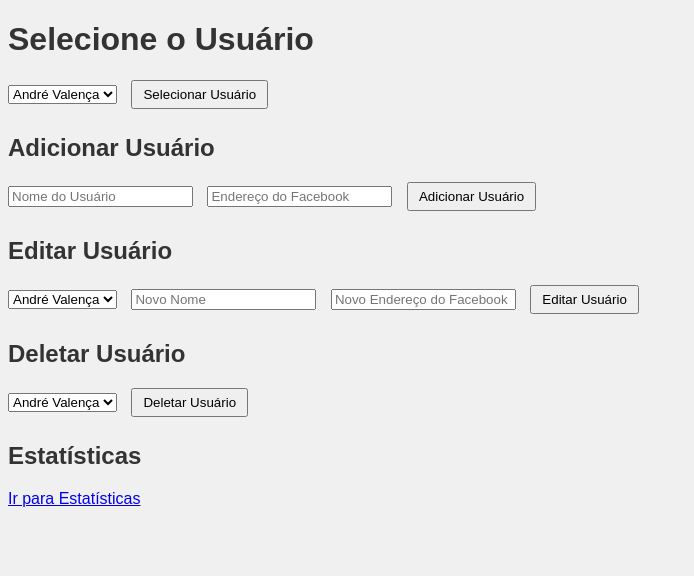
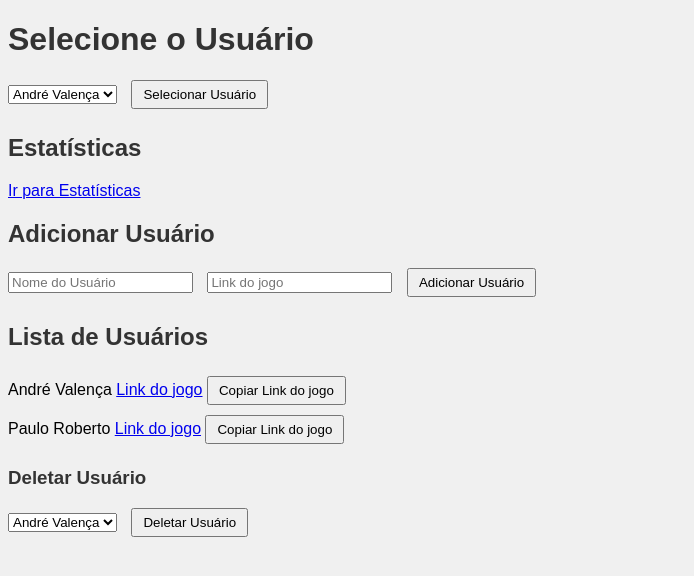
Before and after one commit to prlsousa/cardsharing, a Flask app: page /select_user in a window 1280 px wide. Shown: the top 576 px of the page, without its empty margins (0-694 px from the left). Run offline with Flask 3, Linux system fonts and the light colour scheme; data comes from the database, SQL or seed files in the repository; parts of the project's set-up code (start-up, migrations or seed data) failed here and were passed over.

Commit message:
Update select_user.html

```diff
--- a/templates/select_user.html
+++ b/templates/select_user.html
@@ -5,6 +5,13 @@
     <meta name="viewport" content="width=device-width, initial-scale=1.0">
     <title>Seleção de Usuário</title>
     <link rel="stylesheet" href="{{ url_for('static', filename='styles.css') }}">
+    <script>
+        function copyToClipboard(text) {
+            navigator.clipboard.writeText(text)
+                .then(() => alert('Link do jogo copiado!'))
+                .catch(err => console.error('Erro ao copiar: ', err));
+        }
+    </script>
 </head>
 <body>
     <h1>Selecione o Usuário</h1>
@@ -17,27 +24,30 @@
         <button type="submit">Selecionar Usuário</button>
     </form>
 
+    <h2>Estatísticas</h2>
+    <a href="{{ url_for('statistics') }}">Ir para Estatísticas</a>
+
     <h2>Adicionar Usuário</h2>
     <form action="{{ url_for('add_user') }}" method="POST">
         <input type="text" name="username" placeholder="Nome do Usuário">
-        <input type="text" name="web_address" placeholder="Endereço do Facebook">
+        <input type="text" name="web_address" placeholder="Link do jogo">
         <button type="submit">Adicionar Usuário</button>
     </form>
 
-    <h2>Editar Usuário</h2>
-    <form action="{{ url_for('update_user') }}" method="POST">
-        <select name="user_id">
+
+ <!-- Lista de usuários com botão para copiar Link do jogo -->
+    <h2>Lista de Usuários</h2>
+    <ul>
      {% for user in users %}
-                <option value="{{ user.id }}">{{ user.username }}</option>
+         <li>
+             {{ user.username }}
+             <a href="{{ user.web_address }}" target="_blank">Link do jogo</a>
+             <button onclick="copyToClipboard('{{ user.web_address }}')">Copiar Link do jogo</button>
+         </li>
      {% endfor %}
-        </select>
-        <input type="text" name="username" placeholder="Novo Nome">
-        <input type="text" name="web_address" placeholder="Novo Endereço do Facebook">
-        <button type="submit">Editar Usuário</button>
-    </form>
-
-    <h2>Deletar Usuário</h2>
-    <form action="{{ url_for('delete_user') }}" method="POST">
+    </ul>
+    <h3>Deletar Usuário</h3>
+<form action="{{ url_for('delete_user') }}" method="POST" onsubmit="return confirm('Tem certeza que deseja deletar este usuário? Todos os seus dados serão perdidos.')">
     <select name="user_id">
         {% for user in users %}
             <option value="{{ user.id }}">{{ user.username }}</option>
@@ -46,7 +56,8 @@
     <button type="submit">Deletar Usuário</button>
 </form>
 
-    <h2>Estatísticas</h2>
-    <a href="{{ url_for('statistics') }}">Ir para Estatísticas</a>
+
+
+
 </body>
 </html>
```
Lines whose indentation alone changed are shown as unchanged.
